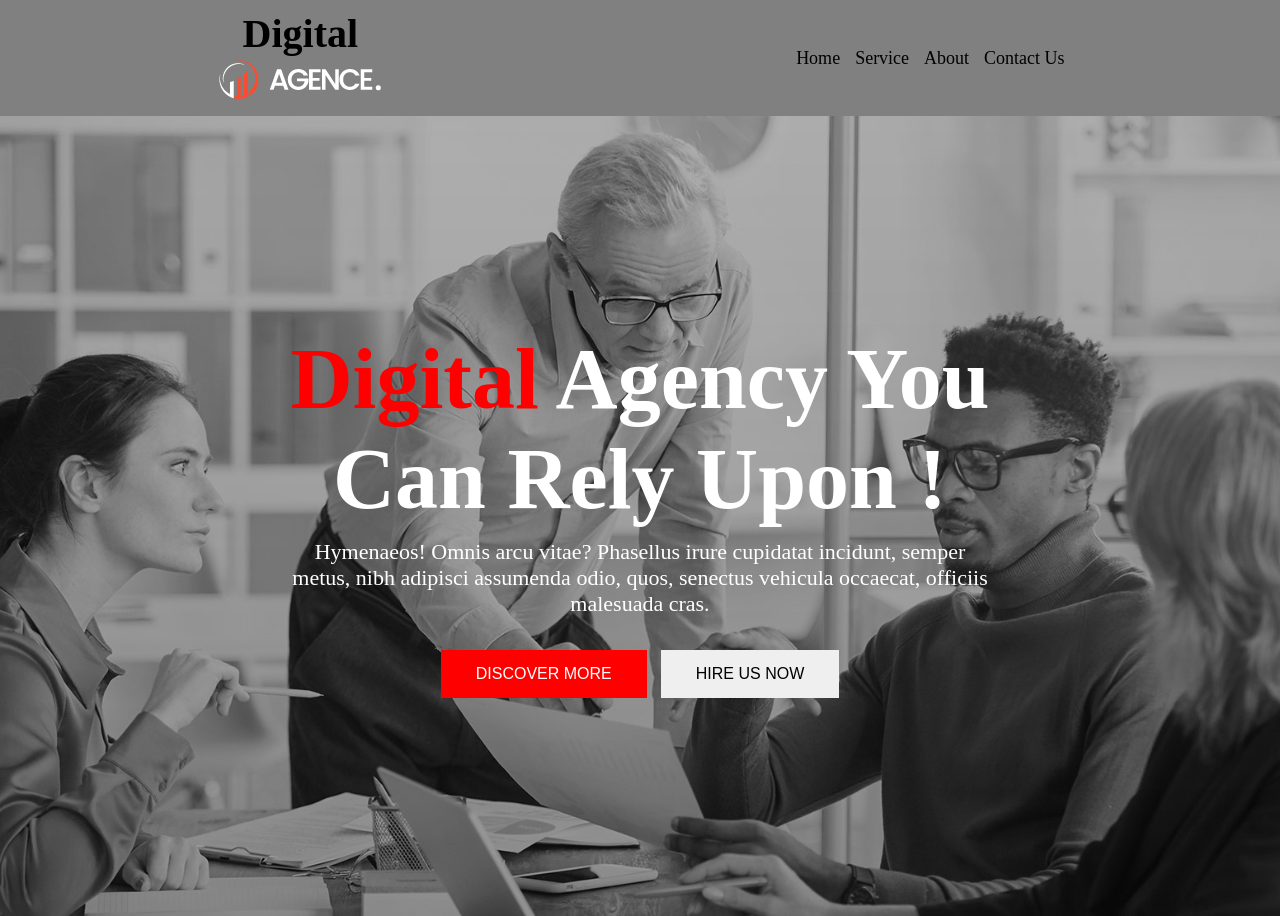
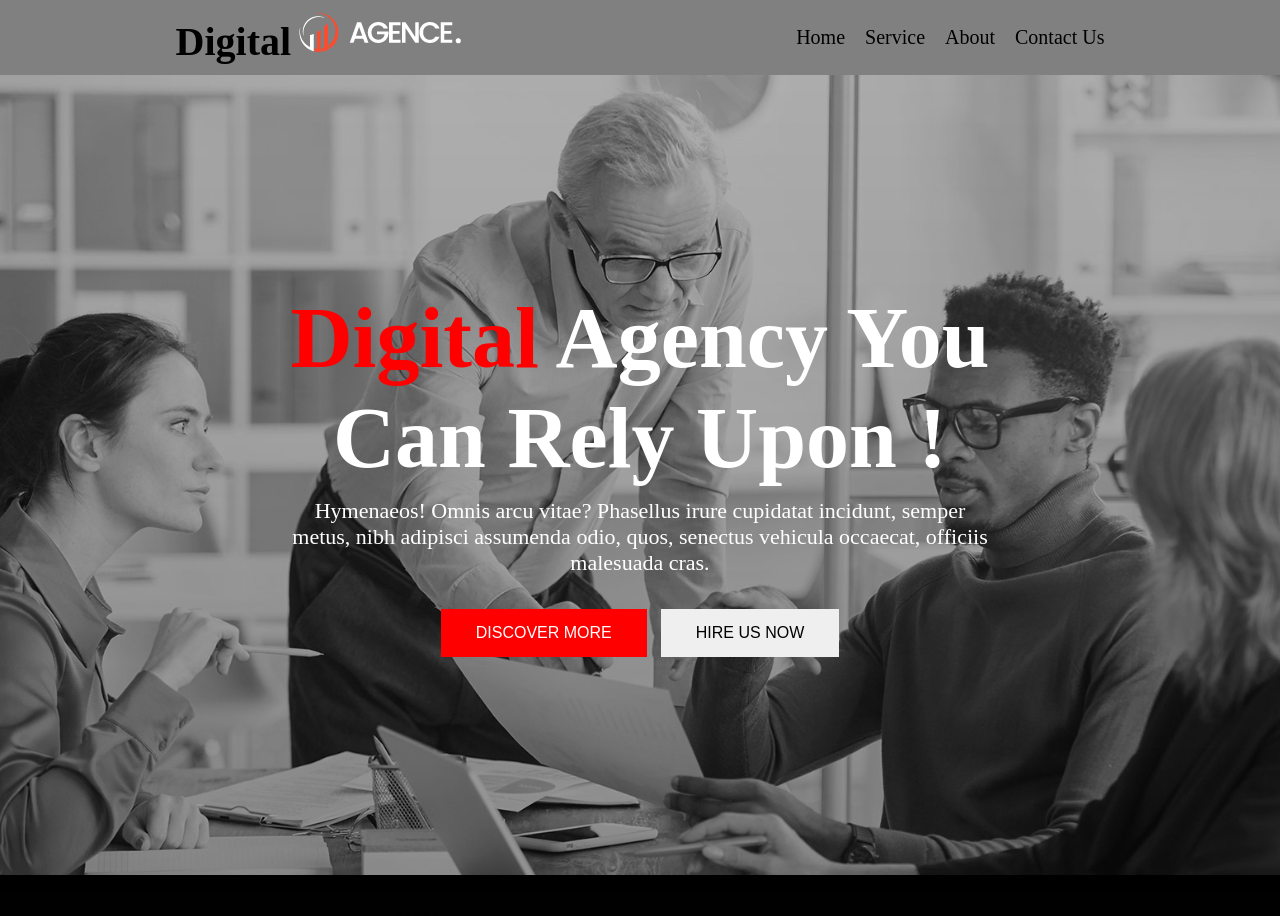
Before and after one commit to omarjafor/DigitalAgency, a plain HTML site: page index.html in a window 1280 px wide. Shown: the top 916 px of the page. Drawn offline with Linux system fonts and the light colour scheme.

Commit message:
Alhamdulilah Done

```diff
--- a/index.html
+++ b/index.html
@@ -19,7 +19,7 @@
         <!-- Navbar Section Start here  -->
         <div class="nav-container">
             <div class="logo">
-                <p class="logo-title">Digital</p>
+                <p class="logo-title digital">Digital</p>
                 <img src="asset/logo/logo.png" alt="">
             </div>
             <div class="menus">
--- a/style.css
+++ b/style.css
@@ -9,6 +9,11 @@
     background-color: gray;
     padding: 10px;
 }
+.digital{
+    display: inline-flex;
+    align-items: center;
+    text-align: center;
+}
 .logo-title{
     font-size: 40px;
     font-weight: bold;
@@ -19,8 +24,8 @@
 .menus{
     list-style: none;
     display: flex;
-    gap: 15px;
-    font-size: 18px;
+    gap: 20px;
+    font-size: 20px;
 }
 .banner-container{
     height: 100vh;
@@ -160,7 +165,7 @@ ol{
     display: flex;
     justify-content: center;
     align-items: center;
-    padding: 10px;
+    padding-right: 30px;
     border-right: 2px solid darkgray;
 }
 .appoin-logo{
@@ -168,12 +173,13 @@ ol{
     padding: 15px;
 }
 .appointment-desc{
-    padding: 10px;
+    padding-left: 30px;
     text-align: justify;
     font-size: 20px;
+
 }
 .appointment-button{
-    padding: 10px;
+    padding-left: 10px;
 }
 .appointment-button button{
     padding: 20px 35px;
```
